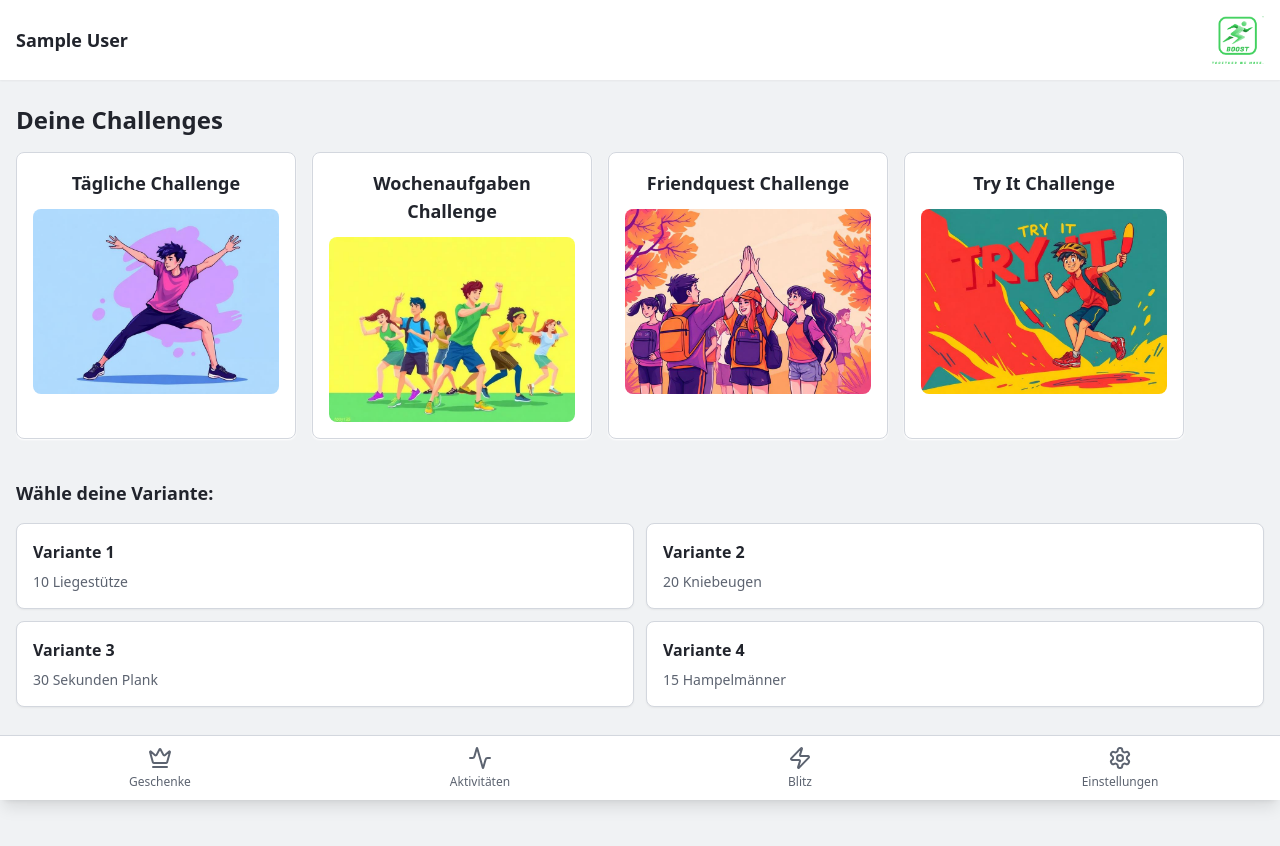
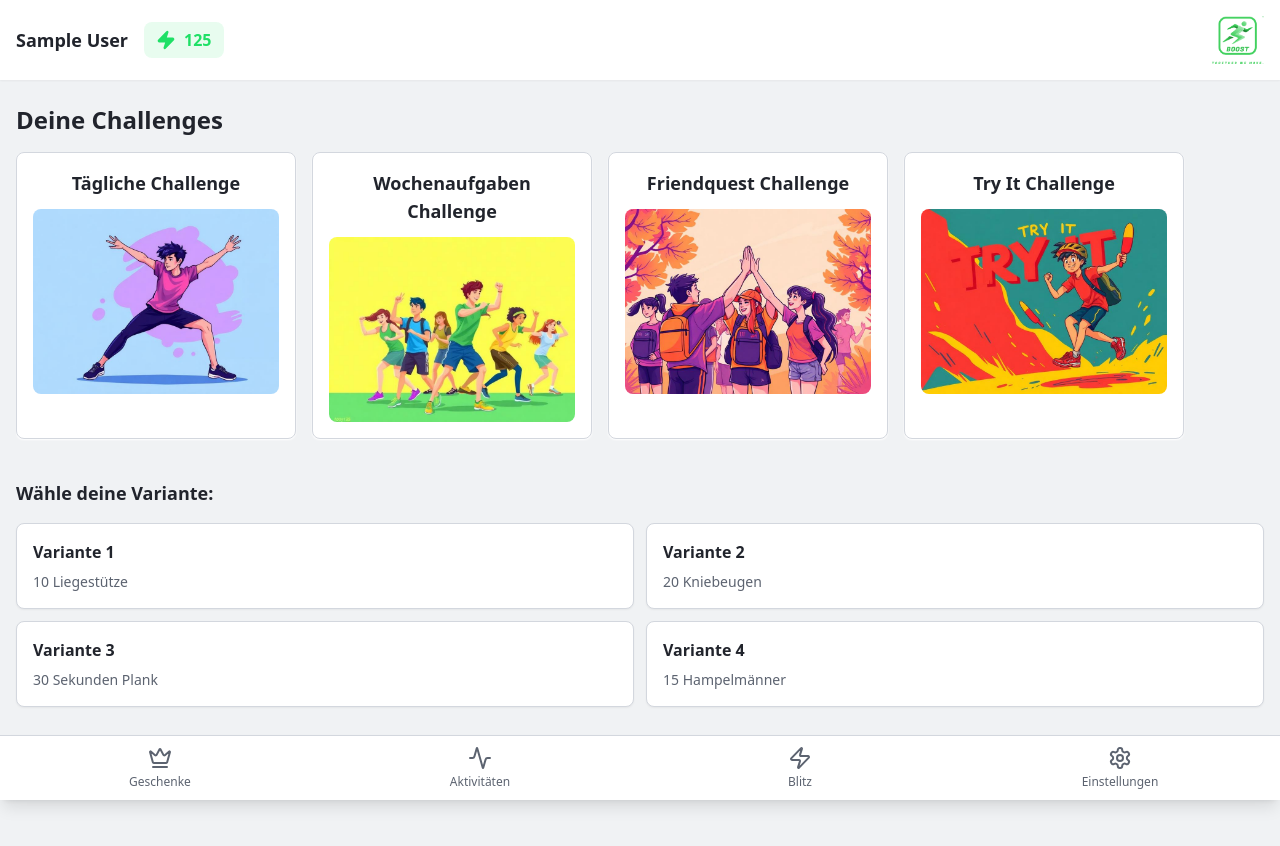
Before and after one commit to juliamariatischler/APP-boost, a React (Vite) app: page /dashboard in a window 1280 px wide. Shown: the top 846 px of the page. Built offline with nearby package versions, Linux system fonts and the light colour scheme; sample sign-in values are in the browser's storage; the HTML template or start-up script is replaced by a standard one.

Commit message:
Add lightning count to header

```diff
--- a/src/pages/Dashboard.tsx
+++ b/src/pages/Dashboard.tsx
@@ -1,5 +1,6 @@
 import { useEffect, useState } from "react";
 import { useNavigate } from "react-router-dom";
+import { Zap } from "lucide-react";
 import boostLogo from "@/assets/boost-logo.png";
 import { ChallengeScroll } from "@/components/ChallengeScroll";
 import { ChallengeVariants } from "@/components/ChallengeVariants";
@@ -31,9 +32,15 @@ const Dashboard = () => {
       {/* Header */}
       <div className="bg-card shadow-sm p-4 mb-6">
         <div className="max-w-screen-xl mx-auto flex justify-between items-center">
-          <div>
-            <p className="text-sm text-muted-foreground">{userData.school}</p>
-            <p className="font-bold text-foreground text-lg">{userData.name}</p>
+          <div className="flex items-center gap-4">
+            <div>
+              <p className="text-sm text-muted-foreground">{userData.school}</p>
+              <p className="font-bold text-foreground text-lg">{userData.name}</p>
+            </div>
+            <div className="flex items-center gap-2 bg-primary/10 px-3 py-1.5 rounded-lg">
+              <Zap className="h-5 w-5 text-primary fill-primary" />
+              <span className="font-bold text-primary">125</span>
+            </div>
           </div>
           <img src={boostLogo} alt="BOOST Logo" className="h-12 w-auto" />
         </div>
```
